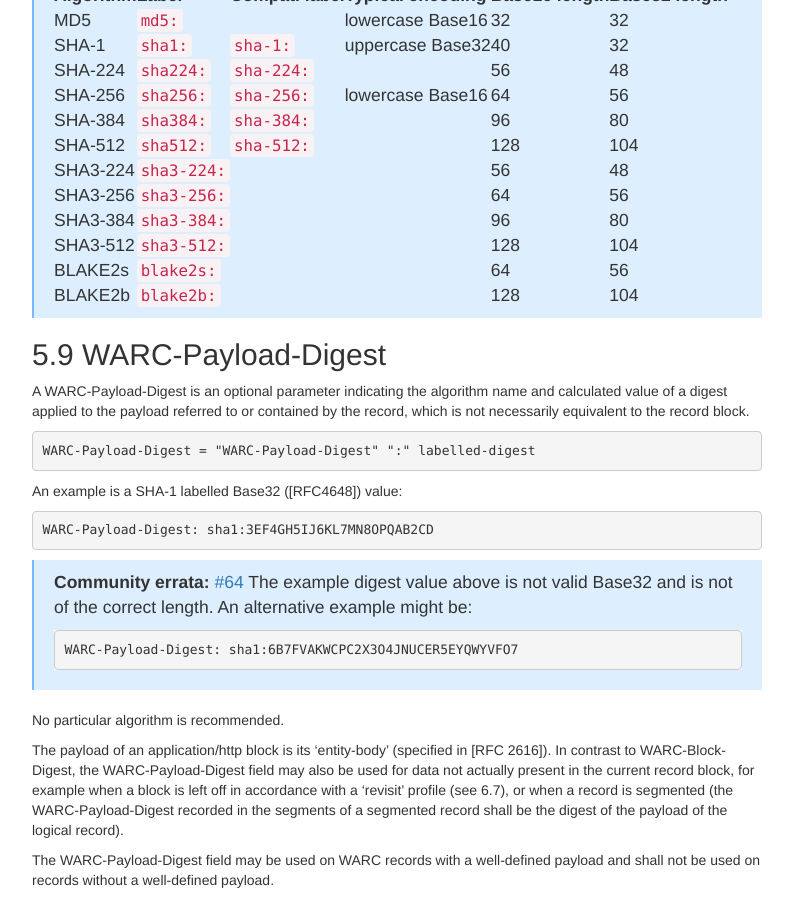
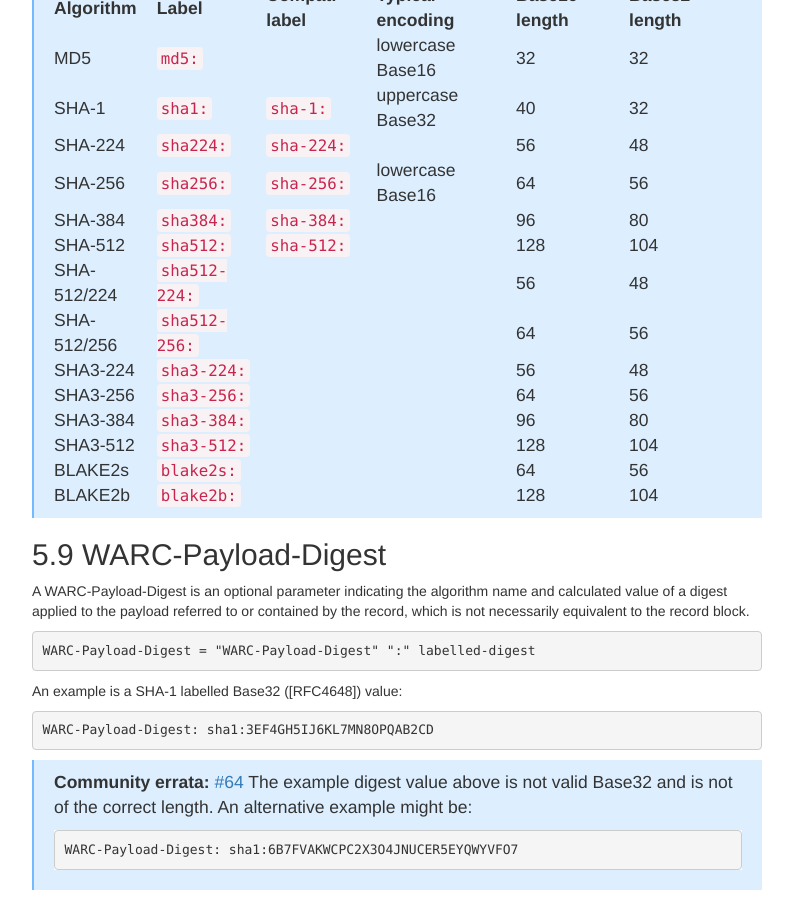
Before and after one commit to iipc/warc-specifications, a Jekyll site: the page built from specifications/warc-format/warc-1.1-annotated/index.md, in a window 1280 px wide and 900 px high, scrolled down 9762 px. Shown: the whole window, without its empty margins (433-1226 px from the left). Built offline with Jekyll 4.4.1, drawn with Linux system fonts in a browser that asks for light colours; nearby versions of some CDN libraries.

Commit message:
Add SHA-512/224 and SHA-512/256 to algorithms table

```diff
--- a/specifications/warc-format/warc-1.1-annotated/index.md
+++ b/specifications/warc-format/warc-1.1-annotated/index.md
@@ -631,6 +631,8 @@ Any record may have a WARC-Block-Digest field.
 > | SHA-256   | `sha256:`   | `sha-256:`    | lowercase Base16 | 64                | 56                |
 > | SHA-384   | `sha384:`   | `sha-384:`    |                  | 96                | 80                |
 > | SHA-512   | `sha512:`   | `sha-512:`    |                  | 128               | 104               |
+> | SHA-512/224 | `sha512-224:` |           |                  | 56                | 48                |
+> | SHA-512/256 | `sha512-256:` |           |                  | 64                | 56                |
 > | SHA3-224  | `sha3-224:` |               |                  | 56                | 48                |
 > | SHA3-256  | `sha3-256:` |               |                  | 64                | 56                |
 > | SHA3-384  | `sha3-384:` |               |                  | 96                | 80                |
```
